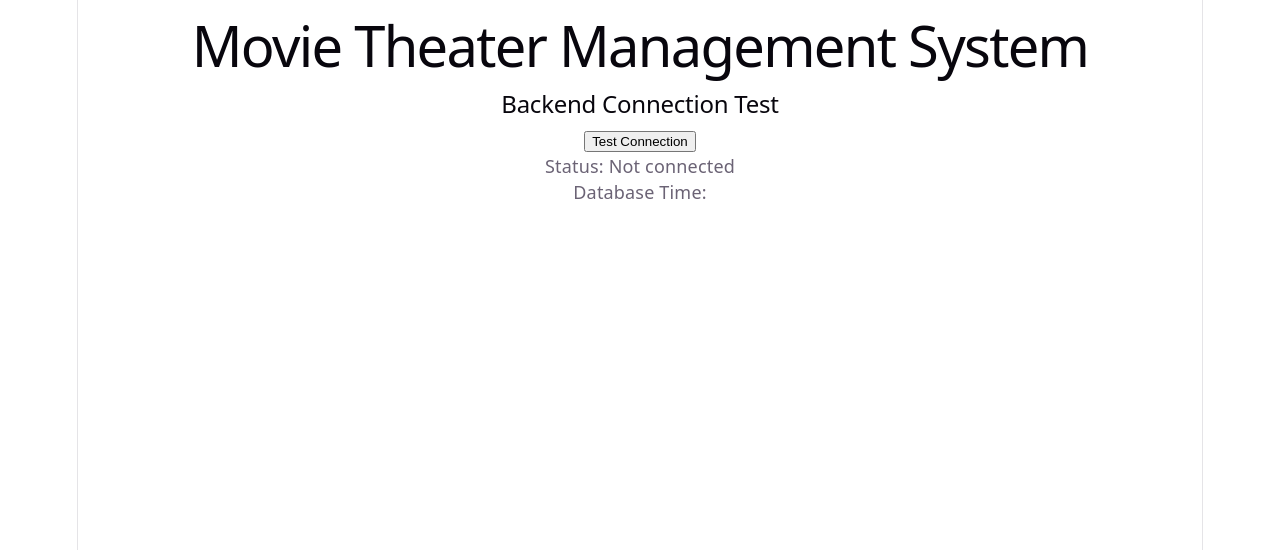
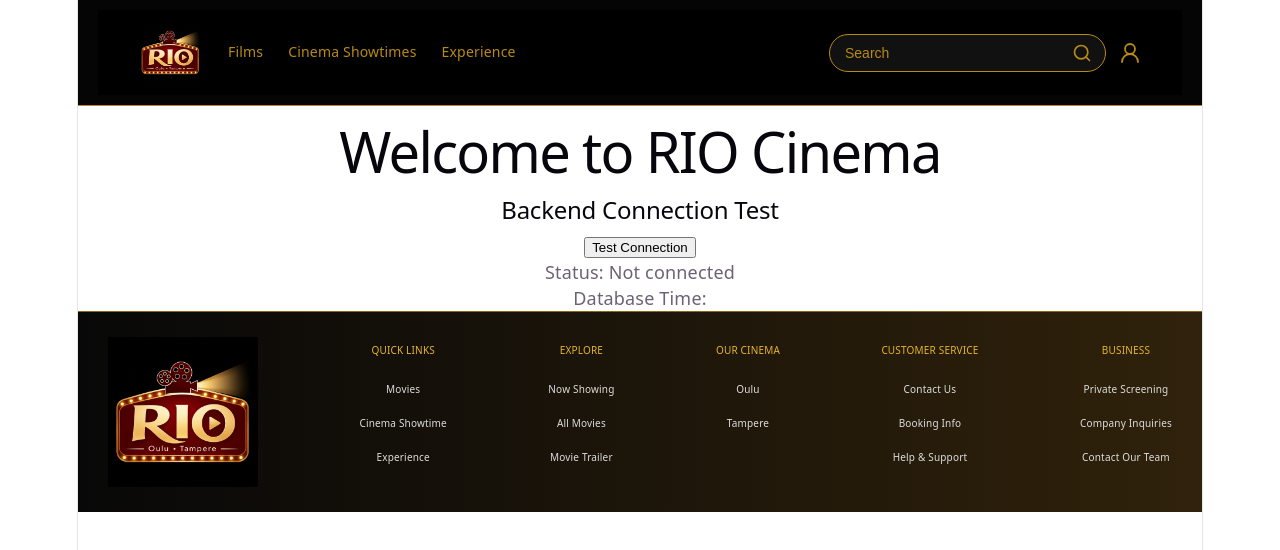
Before and after one commit to trandiem-cmd/movie-theater-management-system, a React (Vite) app in the folder frontend/: page / in a window 1280 px wide. Shown: the top 550 px of the page. Built offline with nearby package versions, Linux system fonts and the light colour scheme; no server answers.

Commit message:
Add header, navbar and footer

```diff
--- a/frontend/package.json
+++ b/frontend/package.json
@@ -10,6 +10,7 @@
     "preview": "vite preview"
   },
   "dependencies": {
+    "lucide-react": "^1.67.0",
     "react": "^19.3.1",
     "react-dom": "^19.3.1"
   },
--- a/frontend/src/App.jsx
+++ b/frontend/src/App.jsx
@@ -1,12 +1,20 @@
+import Header from "./components/common/Header";
+import Footer from "./components/common/Footer";
 import ConnectionTest from "./components/ConnectionTest";
+import "./App.css";
 
 function App() {
   return (
-    <div>
-      <h1>Movie Theater Management System</h1>
+    <>
+      <Header />
 
-      <ConnectionTest />
-    </div>
+      <main className="main-content">
+        <h1>Welcome to RIO Cinema</h1>
+        <ConnectionTest />
+      </main>
+
+      <Footer />
+    </>
   );
 }
 
--- /dev/null
+++ b/frontend/src/components/common/Footer.css
@@ -0,0 +1,48 @@
+
+.site-footer {
+  display: flex;
+  justify-content: space-between;
+  flex-wrap: wrap;
+  gap: 25px;
+  padding: 25px 30px;
+  background: linear-gradient(90deg, #080808, #30220b);
+  border-top: 1px solid #8c6918;
+  color: #e5b52b;
+}
+
+.footer-brand {
+  display: flex;
+  align-items: center;
+}
+
+.footer-brand img {
+  width: 150px;
+  height: auto;
+  object-fit: contain;
+  display: block;
+}
+
+.footer-column {
+  display: flex;
+  flex-direction: column;
+  gap: 8px;
+}
+
+.footer-column h4 {
+  margin: 0 0 5px;
+  font-size: 10px;
+  font-weight: normal;
+}
+
+.footer-column a {
+  color: #ddd;
+  text-decoration: none;
+  font-size: 10px;
+}
+
+@media (max-width: 600px) {
+  .site-footer {
+    display: grid;
+    grid-template-columns: repeat(2, 1fr);
+  }
+}
--- a/frontend/src/components/common/Footer.jsx
+++ b/frontend/src/components/common/Footer.jsx
@@ -0,0 +1,48 @@
+import logo from "../../assets/rio-logo.png";
+import "./Footer.css";
+
+function Footer() {
+  return (
+    <footer className="site-footer">
+      <div className="footer-brand">
+  <img src={logo} alt="RIO Cinema Logo" />
+</div>
+
+      <div className="footer-column">
+        <h4>QUICK LINKS</h4>
+        <a href="/movies">Movies</a>
+        <a href="/showtimes">Cinema Showtime</a>
+        <a href="/experience">Experience</a>
+      </div>
+
+      <div className="footer-column">
+        <h4>EXPLORE</h4>
+        <a href="/movies">Now Showing</a>
+        <a href="/coming-soon">All Movies</a>
+        <a href="/trailer">Movie Trailer</a>
+      </div>
+
+      <div className="footer-column">
+        <h4>OUR CINEMA</h4>
+        <a href="/locations">Oulu</a>
+        <a href="/locations">Tampere</a>
+      </div>
+
+      <div className="footer-column">
+        <h4>CUSTOMER SERVICE</h4>
+        <a href="/contact">Contact Us</a>
+        <a href="/booking-info">Booking Info</a>
+        <a href="/help">Help & Support</a>
+      </div>
+
+      <div className="footer-column">
+        <h4>BUSINESS</h4>
+        <a href="/private-screening">Private Screening</a>
+        <a href="/corporate">Company Inquiries</a>
+        <a href="/contact">Contact Our Team</a>
+      </div>
+    </footer>
+  );
+}
+
+export default Footer;
--- /dev/null
+++ b/frontend/src/components/common/Header.css
@@ -0,0 +1,26 @@
+
+.site-header {
+  display: flex;
+  align-items: center;
+  justify-content: space-between;
+  background: #050505;
+  border-bottom: 1px solid #b88a16;
+  padding: 10px 20px;
+  gap: 20px;
+}
+
+.cinema-logo {
+  display: flex;
+  align-items: center;
+  gap: 7px;
+  color: #e5b52b;
+  text-decoration: none;
+  font-family: Georgia, serif;
+  font-size: 17px;
+  line-height: 0.9;
+  min-width: 115px;
+}
+
+.logo-icon {
+  font-size: 30px;
+}
--- a/frontend/src/components/common/Header.jsx
+++ b/frontend/src/components/common/Header.jsx
@@ -0,0 +1,14 @@
+
+import Navbar from "./Navbar";
+import "./Header.css";
+
+function Header() {
+  return (
+    <header className="site-header">
+
+      <Navbar />
+    </header>
+  );
+}
+
+export default Header;
--- /dev/null
+++ b/frontend/src/components/common/Navbar.css
@@ -0,0 +1,105 @@
+
+.navbar {
+  display: flex;
+  align-items: center;
+  width: 100%;
+  box-sizing: border-box;
+  padding: 10px 40px;
+  background-color: #000;
+}
+
+.navbar-left {
+  display: flex;
+  align-items: center;
+  gap: 25px;
+}
+
+.navbar-logo img {
+  height: 65px;
+  width: auto;
+  object-fit: contain;
+  display: block;
+}
+
+.nav-links {
+  display: flex;
+  align-items: center;
+  gap: 25px;
+}
+
+.nav-links a,
+.nav-actions a {
+  color: #b88a16;
+  text-decoration: none;
+  font-size: 14px;
+}
+
+.nav-links a:hover,
+.footer-column a:hover {
+  color: white;
+}
+
+.nav-actions {
+  display: flex;
+  align-items: center;
+  gap: 12px;
+  margin-left: auto;
+  flex-shrink: 0;
+}
+
+.search-container {
+  position: relative;
+  display: flex;
+  align-items: center;
+}
+
+.search-input {
+  background-color: #111;
+  border: 1px solid #b88a16;
+  border-radius: 25px;
+  padding: 10px 40px 10px 15px;
+  color: #b88a16;
+  outline: none;
+  font-size: 14px;
+  width: 220px;
+}
+
+.search-input::placeholder {
+  color: #b88a16;
+}
+
+.search-icon {
+  position: absolute;
+  right: 14px;
+  color: #b88a16;
+  pointer-events: none;
+}
+
+.account-link {
+  display: flex;
+  align-items: center;
+  justify-content: center;
+  color: #b88a16;
+  text-decoration: none;
+  transition: color 0.3s ease;
+}
+
+.account-link:hover {
+  color: white;
+}
+
+.account-link svg {
+  width: 24px;
+  height: 24px;
+}
+
+@media (max-width: 750px) {
+  .navbar {
+    flex-wrap: wrap;
+  }
+
+  .nav-links {
+    flex-wrap: wrap;
+    gap: 12px;
+  }
+}
--- a/frontend/src/components/common/Navbar.jsx
+++ b/frontend/src/components/common/Navbar.jsx
@@ -0,0 +1,36 @@
+import logo from "../../assets/rio-logo.png";
+import { UserRound, Search } from "lucide-react";
+import "./Navbar.css";
+
+function Navbar() {
+  return (
+    <nav className="navbar">
+    <div className="navbar-left">
+        <div className="navbar-logo">
+        <img src={logo} alt="RIO Cinema Logo" />
+        </div>
+      <div className="nav-links">
+        <a href="/movies">Films</a>
+        <a href="/showtimes">Cinema Showtimes</a>
+        <a href="/experience">Experience</a>
+      </div>
+    </div>
+      <div className="nav-actions">
+        <div className="search-container">
+            <input
+                type="text"
+                placeholder="Search"
+                className="search-input"
+            />
+
+        <Search className="search-icon" size={20} />
+        </div>
+        <a href="/login" className="account-link" aria-label="Account">
+            <UserRound size={24} strokeWidth={1.8} />
+        </a>
+      </div>
+    </nav>
+  );
+}
+
+export default Navbar;
```
Also changed, not shown: frontend/src/assets/rio-logo.png (added), 1 other file (tests, documents, lock files or other folders).
